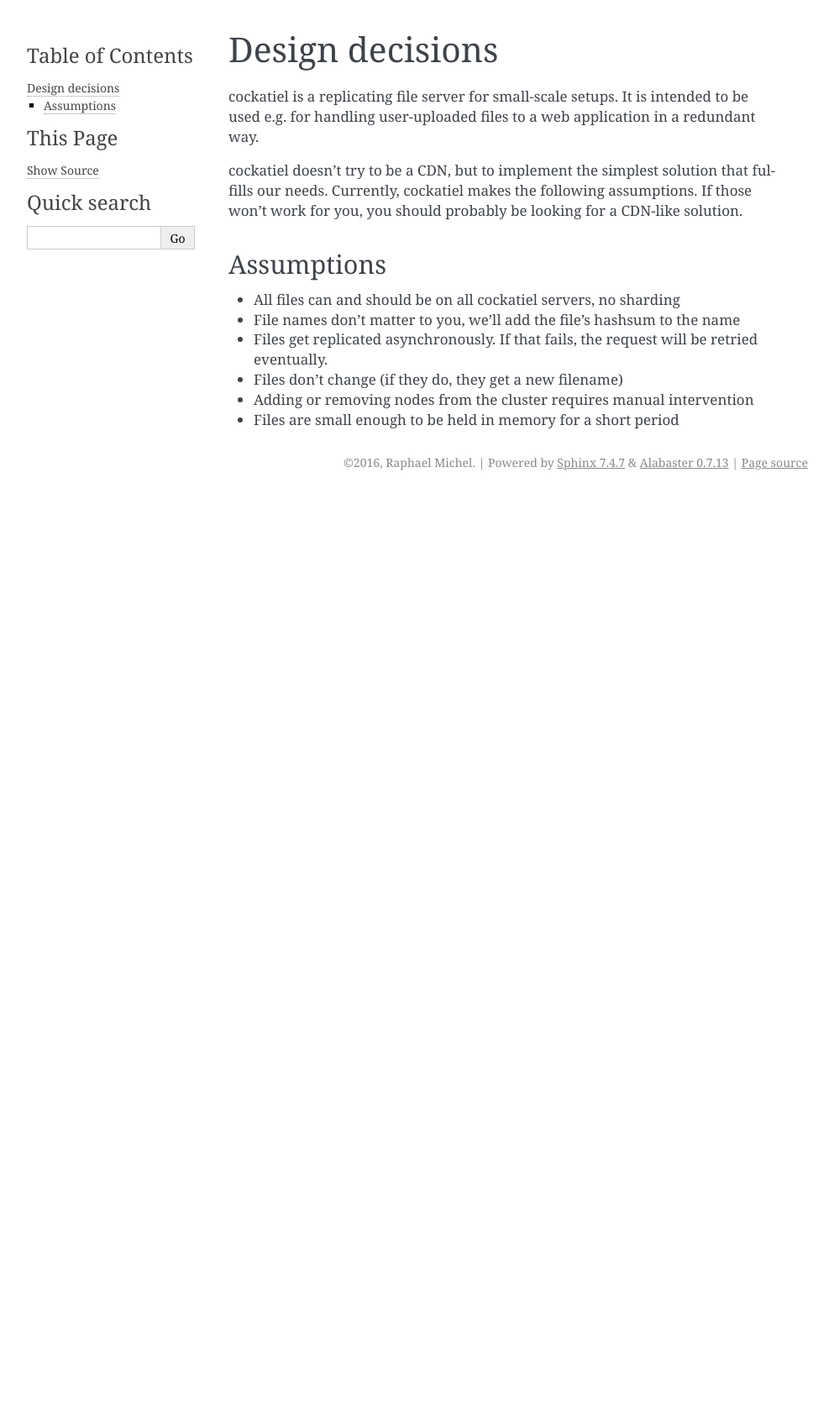
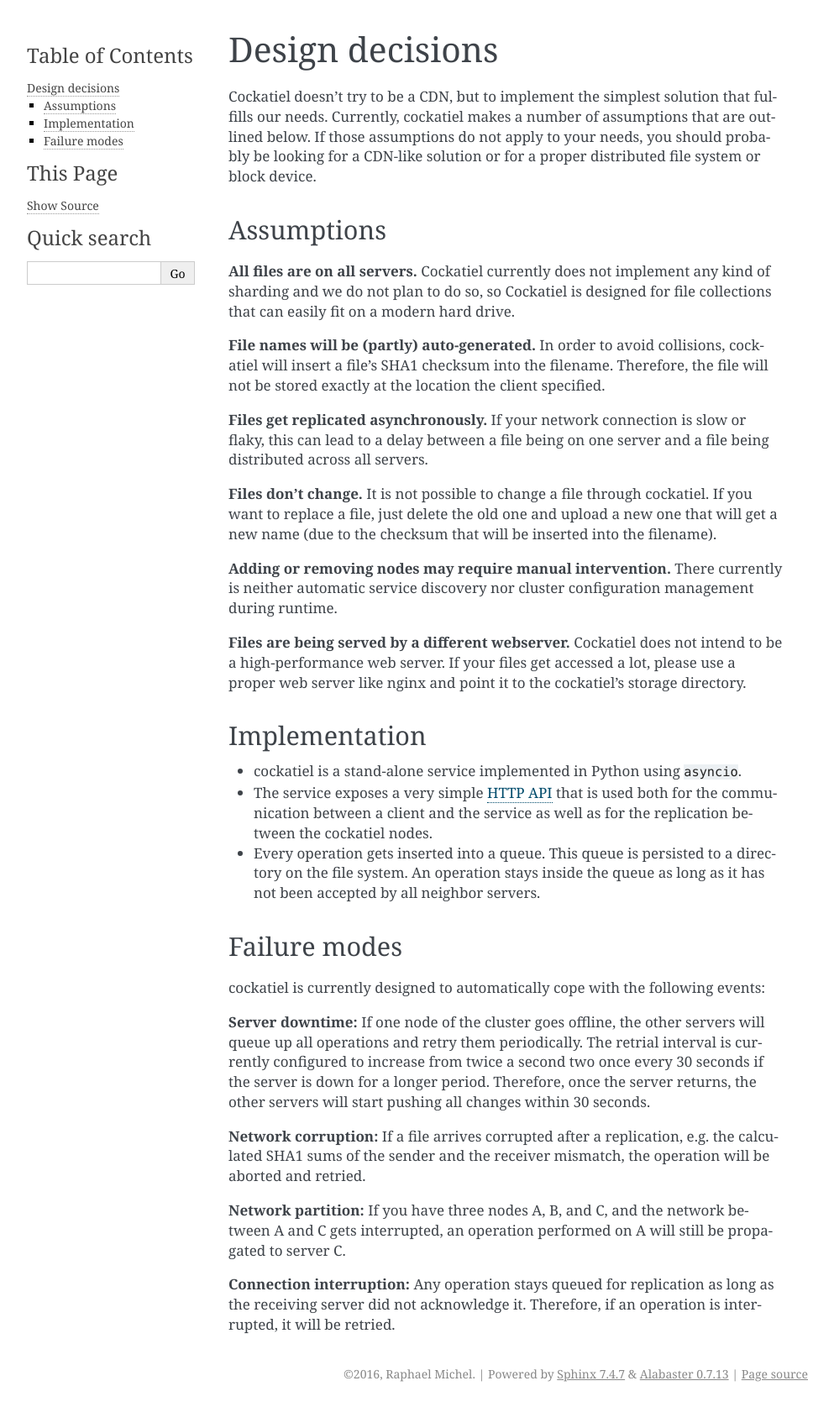
Before and after one commit to raphaelm/cockatiel, a Sphinx documentation site: the page built from docs/design.rst, in a window 1280 px wide. Shown: the whole page at 84% size, without its empty margins (148-1141 px from the left). Built offline with Sphinx 7.4.7, drawn with Linux system fonts in a browser that asks for light colours; before the commit the page ends 900 px from its top, so only the background shows below that.

Commit message:
Improved documentation, especially on design

```diff
--- a/docs/api.rst
+++ b/docs/api.rst
@@ -1,7 +1,9 @@
+.. _http-api:
+
 HTTP API
 ========
 
-cockatiel exposes a HTTP API that you can use to store, retrieve
+Cockatiel exposes a HTTP API that you can use to store, retrieve
 and delete files from its storage. The same API is being used by
 cockatiel for the communication between different nodes.
 
--- a/docs/contributing.rst
+++ b/docs/contributing.rst
@@ -1,7 +1,7 @@
 Contribution guide
 ==================
 
-You are interesting in contributing to cockatiel? That is awesome! If
+You are interesting in contributing to Cockatiel? That is awesome! If
 you run into any problems with the steps below, please do not hesitate
 to ask!
 
@@ -42,7 +42,7 @@ within the root directory of the repository.
 Running the test suite
 ----------------------
 
-cockatiel's tests are split up into two parts. The unit tests are testing
+Cockatiel's tests are split up into two parts. The unit tests are testing
 single, isolated components of the codebase, the functional tests are
 performing end-to-end tests of the API and they run tests on whole simulated
 cluster setups. Therefore, the unit tests tend to run really fast while
--- a/docs/design.rst
+++ b/docs/design.rst
@@ -1,27 +1,77 @@
 Design decisions
 ================
 
-cockatiel is a replicating file server for small-scale setups. It is intended
-to be used e.g. for handling user-uploaded files to a web application
-in a redundant way.
+Cockatiel doesn't try to be a CDN, but to implement the simplest
+solution that fulfills our needs. Currently, cockatiel makes a number
+of assumptions that are outlined below. If those assumptions do not apply
+to your needs, you should probably be looking for a CDN-like solution
+or for a proper distributed file system or block device.
 
-cockatiel doesn't try to be a CDN, but to implement the simplest
-solution that fulfills our needs. Currently, cockatiel makes the following
-assumptions. If those won't work for you, you should probably be looking
-for a CDN-like solution.
+.. _assumptions:
 
 Assumptions
 -----------
 
-* All files can and should be on all cockatiel servers, no sharding
+**All files are on all servers.** Cockatiel currently does not implement any
+kind of sharding and we do not plan to do so, so Cockatiel is designed for
+file collections that can easily fit on a modern hard drive.
 
-* File names don't matter to you, we'll add the file's hashsum to the name
+**File names will be (partly) auto-generated.** In order to avoid collisions,
+cockatiel will insert a file's SHA1 checksum into the filename. Therefore,
+the file will not be stored exactly at the location the client specified.
 
-* Files get replicated asynchronously. If that fails, the request will
-  be retried eventually.
+**Files get replicated asynchronously.** If your network connection is slow
+or flaky, this can lead to a delay between a file being on one server and a
+file being distributed across all servers.
 
-* Files don't change (if they do, they get a new filename)
+**Files don't change.** It is not possible to change a file through cockatiel.
+If you want to replace a file, just delete the old one and upload a new one
+that will get a new name (due to the checksum that will be inserted into the
+filename).
 
-* Adding or removing nodes from the cluster requires manual intervention
+**Adding or removing nodes may require manual intervention.** There currently
+is neither automatic service discovery nor cluster configuration management
+during runtime.
 
-* Files are small enough to be held in memory for a short period
+**Files are being served by a different webserver.** Cockatiel does not
+intend to be a high-performance web server. If your files get accessed a lot,
+please use a proper web server like nginx and point it to the cockatiel's
+storage directory.
+
+Implementation
+--------------
+
+* cockatiel is a stand-alone service implemented in Python using ``asyncio``.
+
+* The service exposes a very simple :ref:`http-api` that is used both for
+  the communication between a client and the service as well as for the
+  replication between the cockatiel nodes.
+
+* Every operation gets inserted into a queue. This queue is persisted to a
+  directory on the file system. An operation stays inside the queue as long
+  as it has not been accepted by all neighbor servers.
+
+Failure modes
+-------------
+
+cockatiel is currently designed to automatically cope with the following
+events:
+
+**Server downtime:** If one node of the cluster goes offline, the other
+servers will queue up all operations and retry them periodically. The
+retrial interval is currently configured to increase from twice a second
+two once every 30 seconds if the server is down for a longer period.
+Therefore, once the server returns, the other servers will start pushing
+all changes within 30 seconds.
+
+**Network corruption:** If a file arrives corrupted after a replication,
+e.g. the calculated SHA1 sums of the sender and the receiver mismatch,
+the operation will be aborted and retried.
+
+**Network partition:** If you have three nodes A, B, and C, and the network
+between A and C gets interrupted, an operation performed on A will still
+be propagated to server C.
+
+**Connection interruption:** Any operation stays queued for replication
+as long as the receiving server did not acknowledge it. Therefore,
+if an operation is interrupted, it will be retried.
--- a/docs/usage.rst
+++ b/docs/usage.rst
@@ -20,8 +20,14 @@ can then just run::
 
 to obtain the latest release.
 
+.. warning:: Before using cockatiel for your project, please make sure that
+             you read and understood the :ref:`assumptions` that cockatiel
+             makes about your requirements.
+
 Command-line options
 --------------------
+
+Cockatiel is currently configured via command-line parameters.
 
 .. argparse::
    :ref: cockatiel.config.get_parser
```
Also changed, not shown: docs/index.rst (+18 -6 lines).
